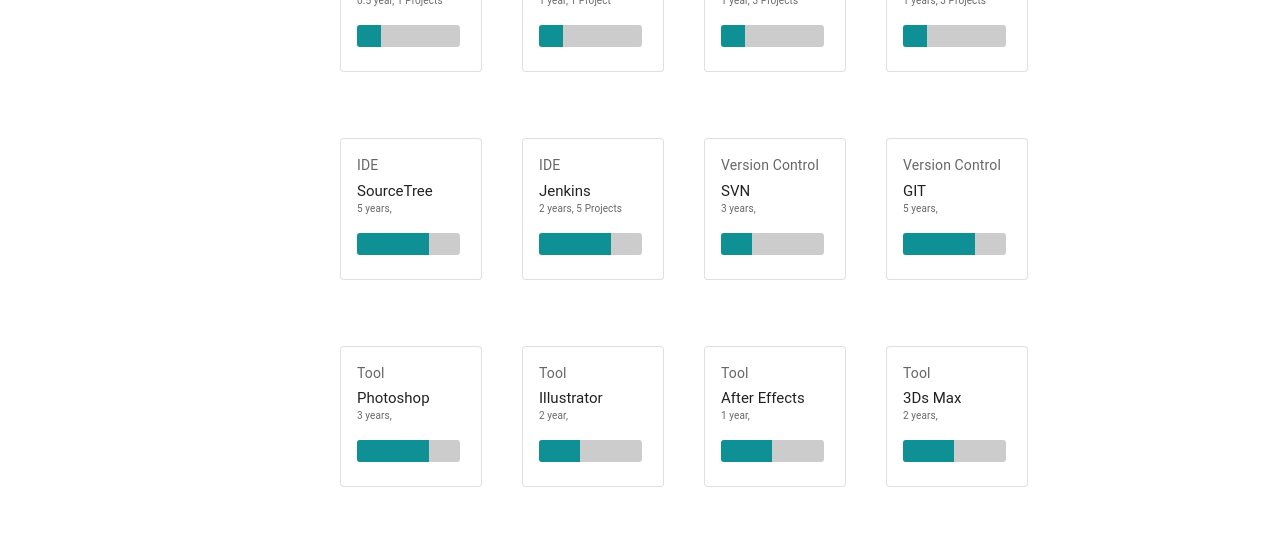
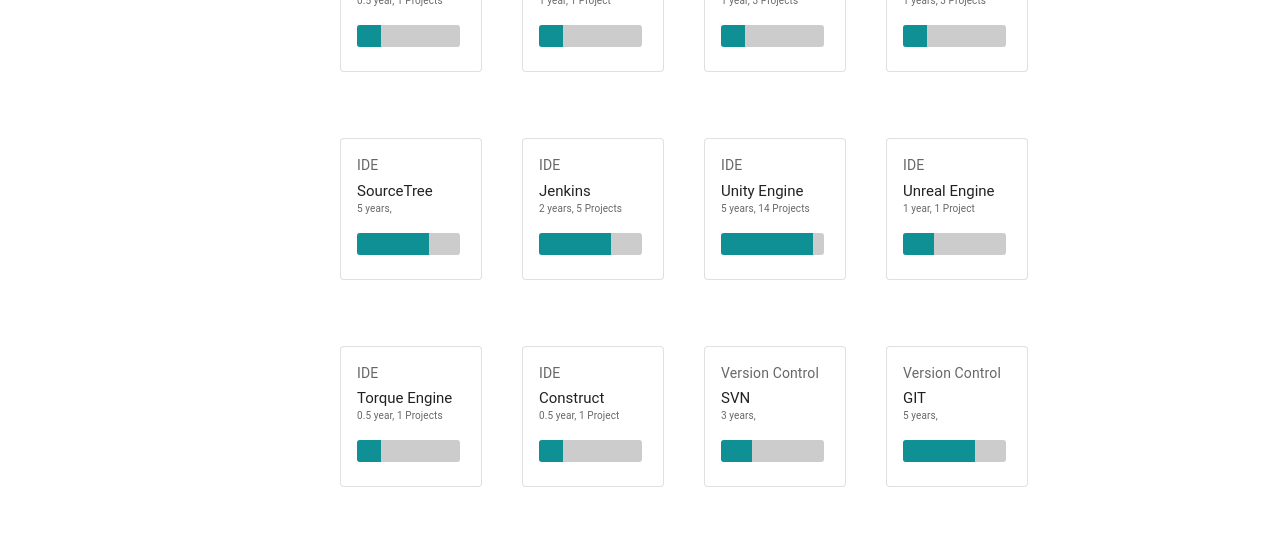
Before and after one commit to lowbl-daniel/lowbl-daniel.github.io, a React (Create React App) app: page / in a window 1280 px wide. Shown: the part 4980-5532 px from the top of the page. Built offline with nearby package versions, Linux system fonts and the light colour scheme.

Commit message:
updated with game engine info.

```diff
--- a/public/css/layout.css
+++ b/public/css/layout.css
@@ -469,6 +469,26 @@
 }
 .git {
    width: 70%;
+   -moz-animation: c 2s ease;
+   -webkit-animation: c 2s ease;
+}
+.unityge{
+   width: 90%;
+   -moz-animation: c 2s ease;
+   -webkit-animation: c 2s ease;
+}
+.unrealge{
+   width: 30%;
+   -moz-animation: c 2s ease;
+   -webkit-animation: c 2s ease;
+}
+.torquege{
+   width: 10%;
+   -moz-animation: c 2s ease;
+   -webkit-animation: c 2s ease;
+}
+.constructge{
+   width: 10%;
    -moz-animation: c 2s ease;
    -webkit-animation: c 2s ease;
 }
--- a/src/resumeData.js
+++ b/src/resumeData.js
@@ -164,6 +164,34 @@
         "duration":"2 years",
         "projectcount":"5 Projects",
         "barclass":"jenkins",
+      },
+      {
+        "type":"IDE",
+        "skillname":"Unity Engine",
+        "duration":"5 years",
+        "projectcount":"14 Projects",
+        "barclass":"unityge",
+      },
+      {
+        "type":"IDE",
+        "skillname":"Unreal Engine",
+        "duration":"1 year",
+        "projectcount":"1 Project",
+        "barclass":"unrealge",
+      },
+      {
+        "type":"IDE",
+        "skillname":"Torque Engine",
+        "duration":"0.5 year",
+        "projectcount":"1 Projects",
+        "barclass":"torquege",
+      },
+      {
+        "type":"IDE",
+        "skillname":"Construct",
+        "duration":"0.5 year",
+        "projectcount":"1 Project",
+        "barclass":"constructge",
       },
       {
         "type":"Version Control",
```
